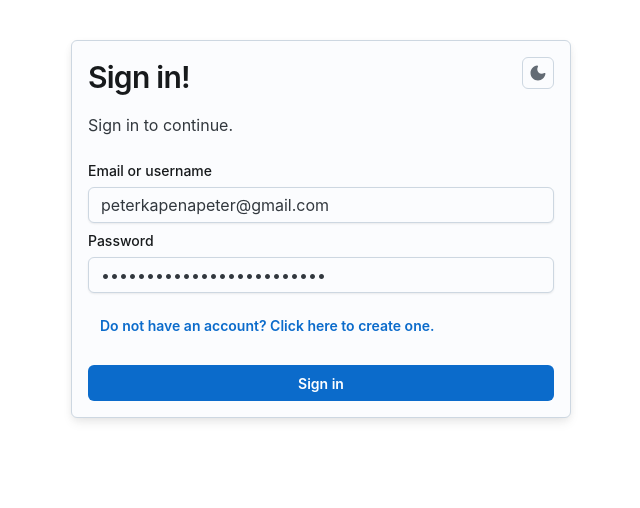
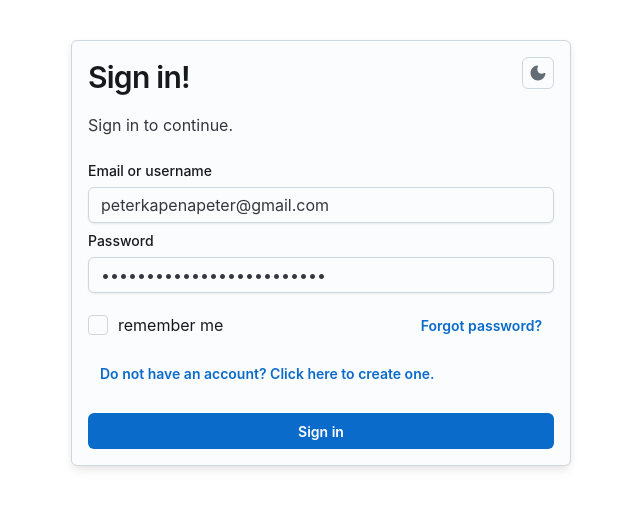
Before and after one commit to peterkapena/literatures, a Next.js app: page /auth/signin in a window 1280 px wide. Shown: the top 508 px of the page, without its empty margins (319-959 px from the left). Built offline with nearby package versions, Linux system fonts and the light colour scheme; no server answers; what @typegoose/typegoose would draw is missing.

Commit message:
ForgetPasswordButtonAndRememberMeCheckBox

```diff
--- a/src/app/auth/signin/page.tsx
+++ b/src/app/auth/signin/page.tsx
@@ -3,7 +3,7 @@ import Box from "@mui/joy/Box";
 import Button from "@mui/joy/Button";
 import ColorSchemeToggle from "@/components/ColorSchemeToggle";
 import { zodResolver } from "@hookform/resolvers/zod";
-import { Sheet, Typography } from "@mui/joy";
+import { Checkbox, Link, Sheet, Typography } from "@mui/joy";
 import { useForm, SubmitHandler } from "react-hook-form";
 import { useEffect, useState } from "react";
 import { FormSchema, FormSchemaType } from "./form-schema";
@@ -16,6 +16,7 @@ import { SubmitLoadingButton } from "../../../components/SubmitLoadingButton";
 import { Notice } from "../../../components/Notice";
 import { initializeUser } from "../signup/_actions";
 import { PETER_KAPENA_EMAIL, PETER_KAPENA_PASSWORD } from "@/utils/constants";
+import FormControlLabel from "@mui/material/FormControlLabel";
 
 export default function Page() {
   const [showSubmitButton, setShowSubmitButton] = useState(true);
@@ -117,6 +118,20 @@ export default function Page() {
             alignItems: "center",
           }}
         >
+          <Checkbox label="remember me" />
+          <Button variant="plain" size="sm" onClick={() => push("/")}>
+            Forgot password?
+          </Button>
+        </Box>
+
+        <Box
+          sx={{
+            my: 2,
+            display: "flex",
+            justifyContent: "space-between",
+            alignItems: "center",
+          }}
+        >
           <Button
             variant="plain"
             size="sm"
```
